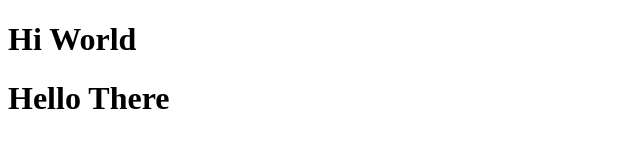
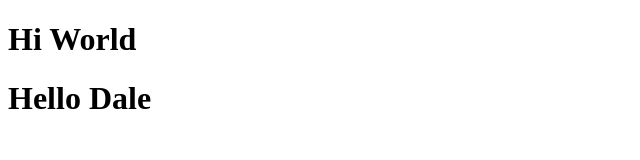
Before and after one commit to coderstribeph/git-demo, a plain HTML site: page index.html in a window 1280 px wide. Shown: the full height of the page, 0-640 px from the left. Drawn offline with Linux system fonts and the light colour scheme.

Commit message:
updated heading to hello dale

```diff
--- a/index.html
+++ b/index.html
@@ -8,6 +8,6 @@
 </head>
 <body>
     <h1>Hi World</h1>
-    <h1>Hello There</h1>
+    <h1>Hello Dale</h1>
 </body>
 </html>
```
